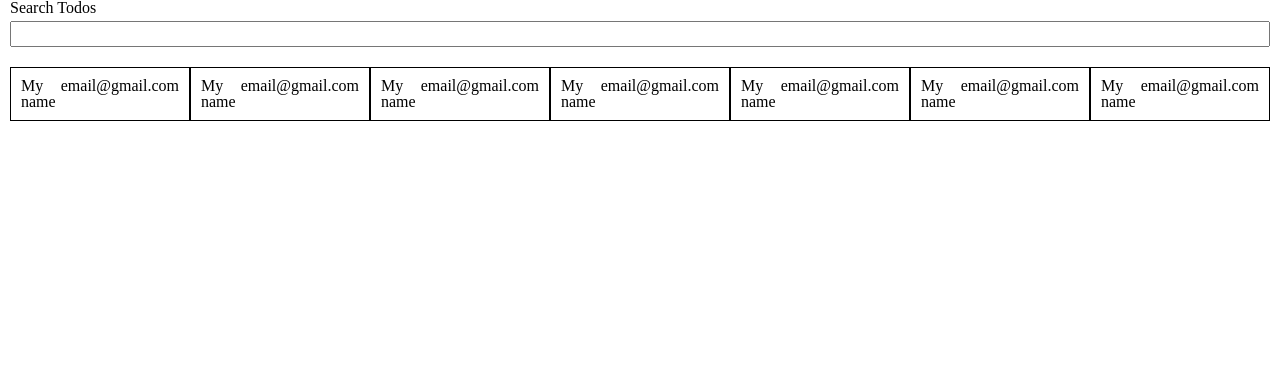
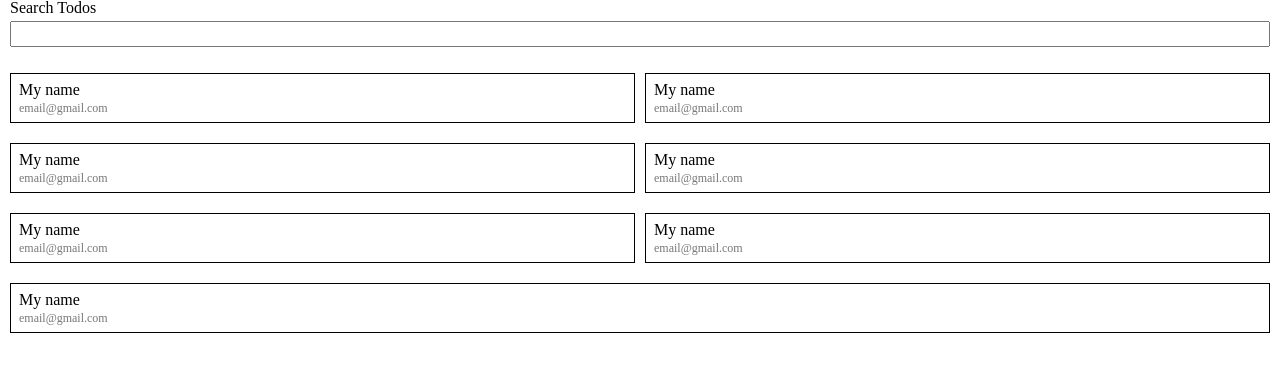
Before and after one commit to Zehray/searchbarfromwebdevsimplified, a plain HTML site: page index.html in a window 1280 px wide. Drawn offline with Linux system fonts and the light colour scheme; no server answers.

Commit message:
added scriptfile

```diff
--- a/script.js
+++ b/script.js
@@ -0,0 +1,4 @@
+
+fetch("https://jsonplaceholder.typicode.com/users")
+.then(res => res.json())
+.then(data => {})
--- a/style.css
+++ b/style.css
@@ -24,21 +24,31 @@ input {
     display: flex;
     justify-content: space-between;
     flex-wrap: wrap;
-    margin: 10px;
+    margin: 16px 5px 0 5px;
 }
 
 .card{
-    padding: 10px;
+    flex-grow: 1;
+    min-width: 25%;
+    padding: 8px;
     border: 1px solid #000;
-    margin: 10px 0;
+    margin: 10px 5px;
 
 }
 
-@media only screen and (min-width: 375px) {
+.header{
+    margin-bottom:  4px;
+}
+.body{
+    font-size: 12px;
+    color: #777;
+}
+.hide{
+    display: none;
+}
+
+@media only screen and (min-width: 1200px) {
     .card {
-        display: flex;
-      flex: 1;
-      width: 100%;
-
+        min-width: 33.33%;
     }
   }
```
